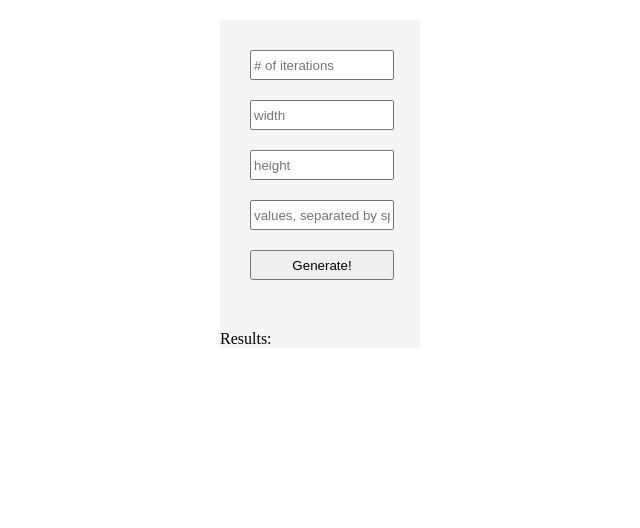
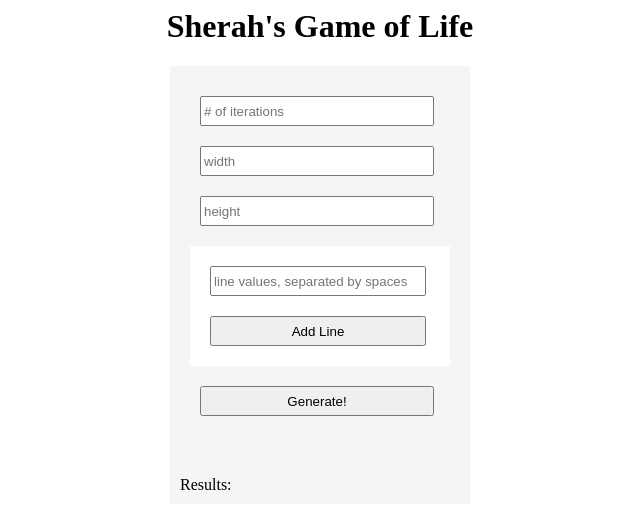
Before and after one commit to sherah/GameOfLife, a plain HTML site: page index.html in a window 1280 px wide. Shown: the whole page, without its empty margins (320-960 px from the left). Drawn offline with nearby package versions, Linux system fonts and the light colour scheme.

Commit message:
continuing on.. add ability to add multiple lines (for ease in grid building)

```diff
--- a/index.html
+++ b/index.html
@@ -7,14 +7,19 @@
   </head>
 
   <body>
-
+    <h1>Sherah's Game of Life</h1>
     <div class="container">
 
       <form class="gameParameters">
         <input type="text" id="numberOfIterations" placeholder="# of iterations"><br>
         <input type="text" id="gridWidth" placeholder="width"><br>
         <input type="text" id="gridHeight" placeholder="height"><br>
-        <input type="text" id="gridValues" placeholder="values, separated by spaces"><br>
+        <div class="gridLines">
+          <div class="lines">
+            <input type="text" class="gridValues" placeholder="line values, separated by spaces"><br>
+          </div>
+          <button id="addAnotherLine">Add Line</button>
+        </div>
         <button id="submit">Generate!</button>
       </form>
 
--- a/main.js
+++ b/main.js
@@ -1,4 +1,21 @@
 $(document).ready(function(){
+
+  var thisGrid = [];
+
+  $('#addAnotherLine').click(function(){
+    event.preventDefault();
+
+    if(thisGrid.length > 0){
+      thisGrid.push($(".gridValues" + (thisGrid.length + 1)).val());
+    } else {
+      thisGrid.push($(".gridValues").val());
+    }
+    console.log(thisGrid);
+
+    $('.lines').append("<input type='text' class='gridValues" + (thisGrid.length + 1) + "' placeholder='line values, separated by spaces'><br>");
+
+  });
+
 
   $('#submit').click(function(){
     //prevent the page from refreshing so the result remains visible
@@ -8,7 +25,7 @@ $(document).ready(function(){
     var numberOfIterations = $('#numberOfIterations').val();
         gridWidth          = $('#gridWidth').val();
         gridHeight         = $('#gridHeight').val();
-        gridValues         = $('#gridValues').val(); //TODO: refactor to accept lines when making compatible with stdin/stdout
+        //gridValues         =  //TODO: refactor to accept lines when making compatible with stdin/stdout
 
     //kick off the algorithm for the game
     var results = runGame(numberOfIterations, gridHeight, gridWidth, gridValues);
--- a/style.css
+++ b/style.css
@@ -1,7 +1,11 @@
 .container{
-	width: 200px;
-    margin: 0 auto;
-    background-color: #f5f5f5;
+	width: 300px;
+  margin: 0 auto;
+  background-color: #f5f5f5;
+}
+
+h1{
+	text-align: center;
 }
 
 form{
@@ -14,3 +18,13 @@ input, button{
 	height: 30px;
 	width: 90%;
 }
+
+.results{
+  padding: 10px;
+}
+
+.gridLines{
+  margin: 10px auto;
+  padding: 10px;
+  background-color: #fff;
+}
```
